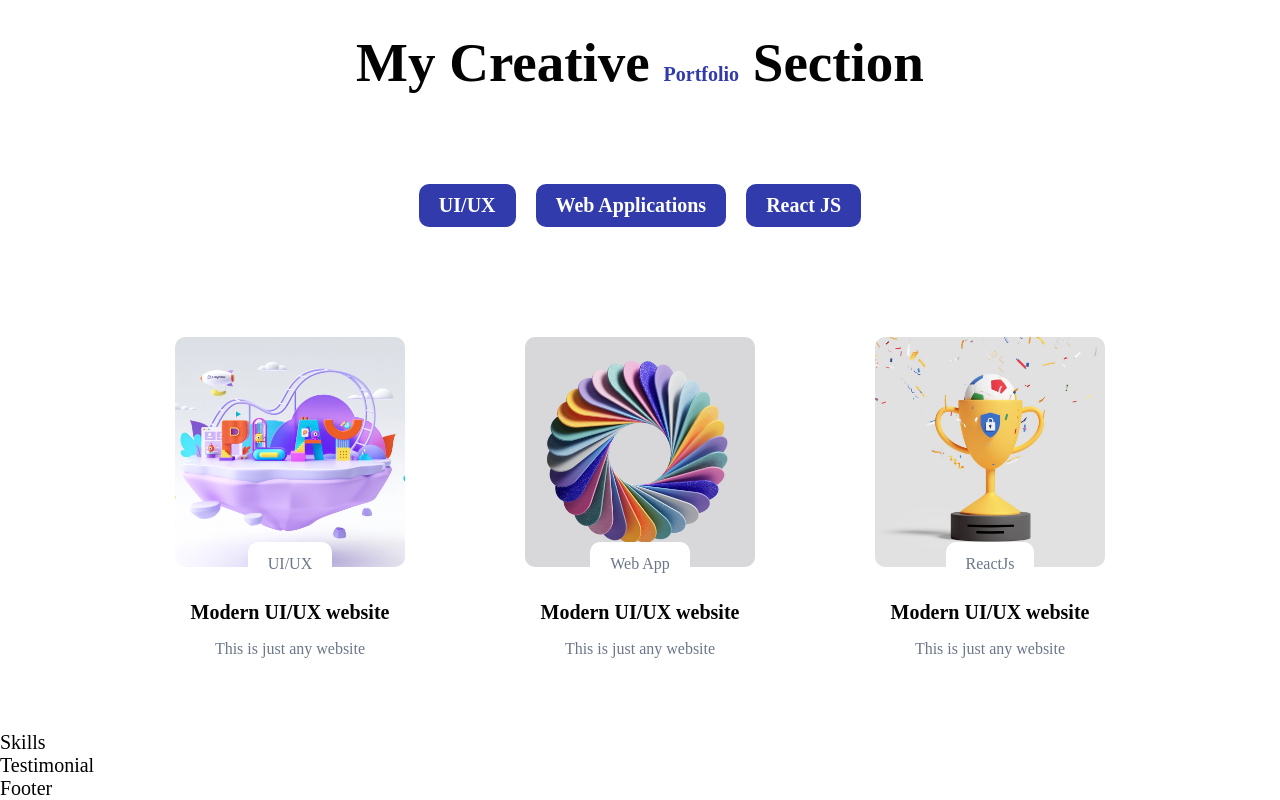
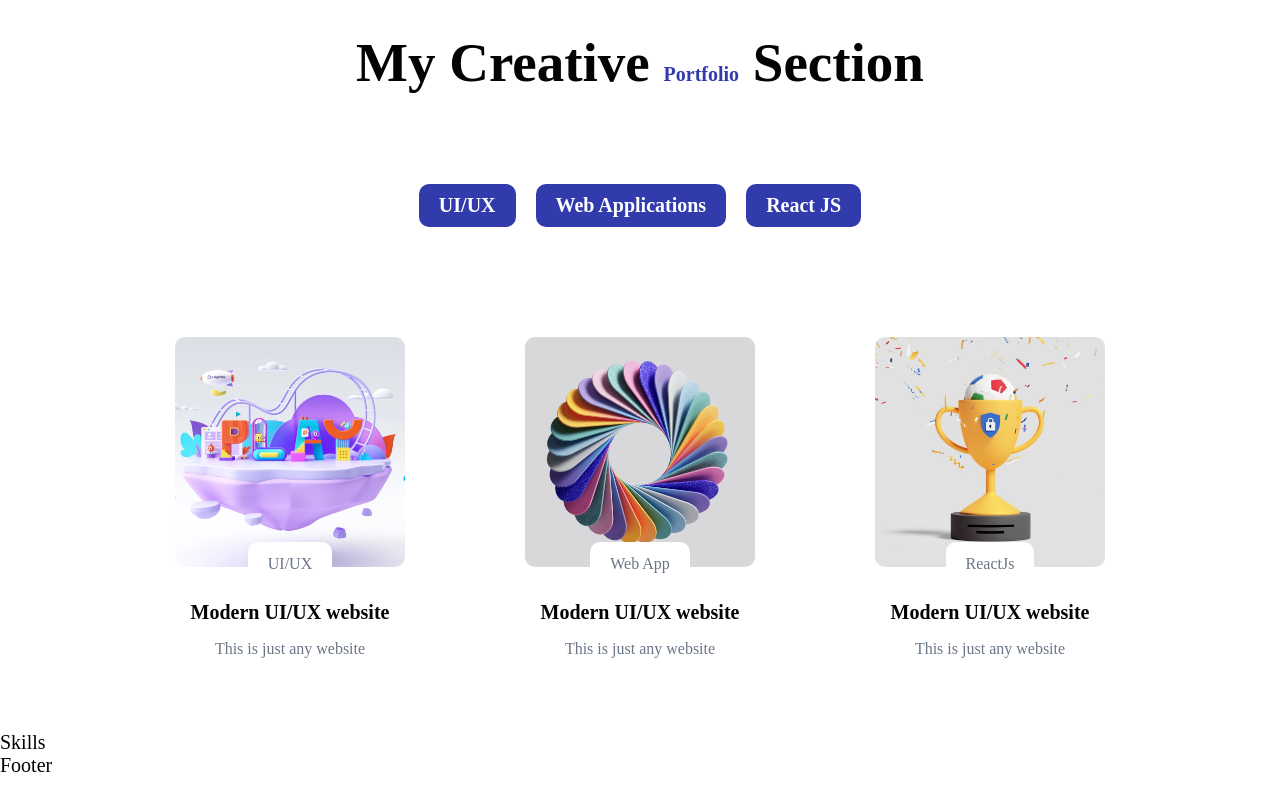
Before and after one commit to rhodinemma/portfolio, a React (Vite) app: page / in a window 1280 px wide. Shown: the part 1111-1911 px from the top of the page. After the commit the page ends 1888 px from the top, so only its background shows below. Built offline with nearby package versions, Linux system fonts and the light colour scheme.

Commit message:
remove testimonials

```diff
--- a/src/App.jsx
+++ b/src/App.jsx
@@ -1,5 +1,5 @@
 import './App.scss'
-import {About, Footer, Header, Skills, Testimonial, Work } from './container';
+import {About, Footer, Header, Skills, Work } from './container';
 import { Navbar } from "./components";
 
 function App() {
@@ -11,7 +11,6 @@ function App() {
       <About />
       <Work />
       <Skills />
-      <Testimonial />
       <Footer />
     </div>
   )
--- a/src/container/Testimonial/Testimonial.jsx
+++ /dev/null
@@ -1,10 +0,0 @@
-import React from 'react'
-import './Testimonial.scss'
-
-const Testimonial = () => {
-  return (
-    <div>Testimonial</div>
-  )
-}
-
-export default Testimonial
--- a/src/container/index.js
+++ b/src/container/index.js
@@ -2,5 +2,4 @@ export { default as About } from './About/About';
 export { default as Footer } from './Footer/Footer';
 export { default as Header } from './Header/Header';
 export { default as Skills } from './Skills/Skills';
-export { default as Testimonial } from './Testimonial/Testimonial';
 export { default as Work } from './Work/Work';
```
Also changed, not shown: src/container/Testimonial/Testimonial.scss (deleted).
